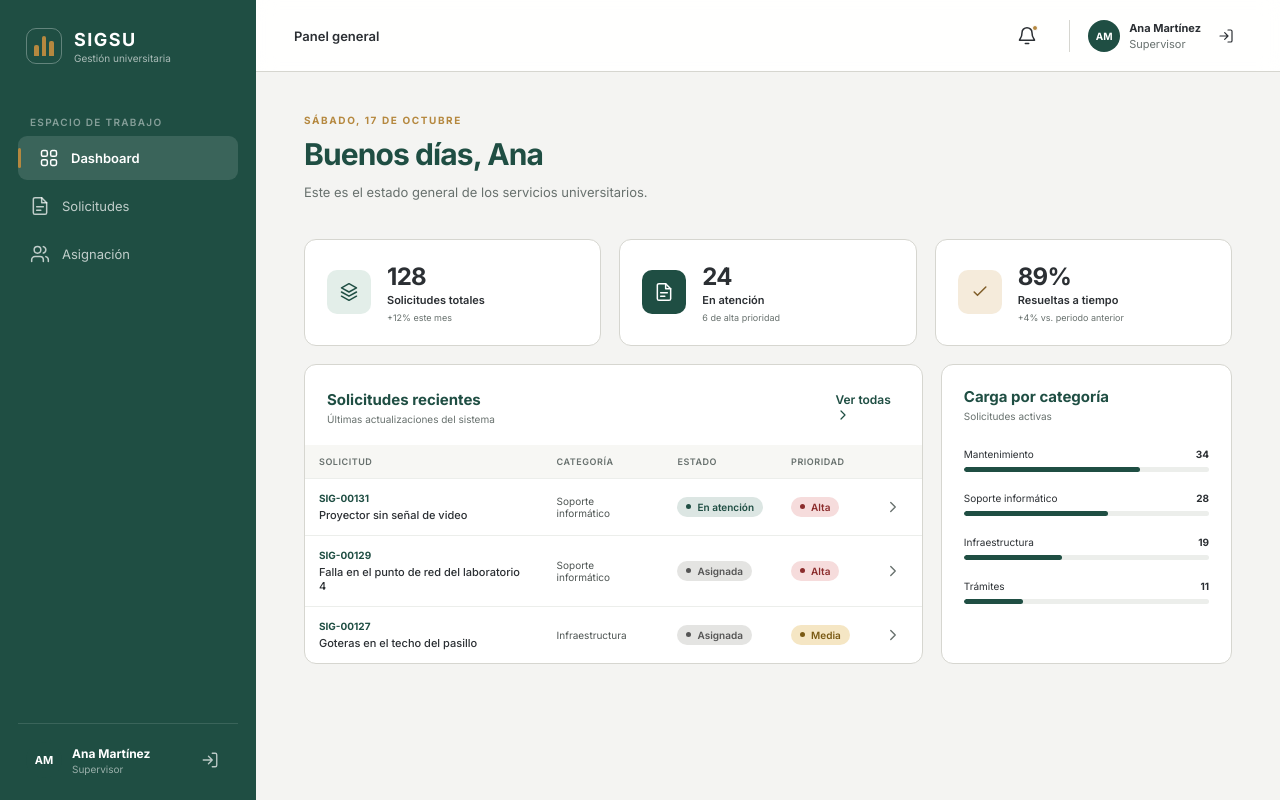
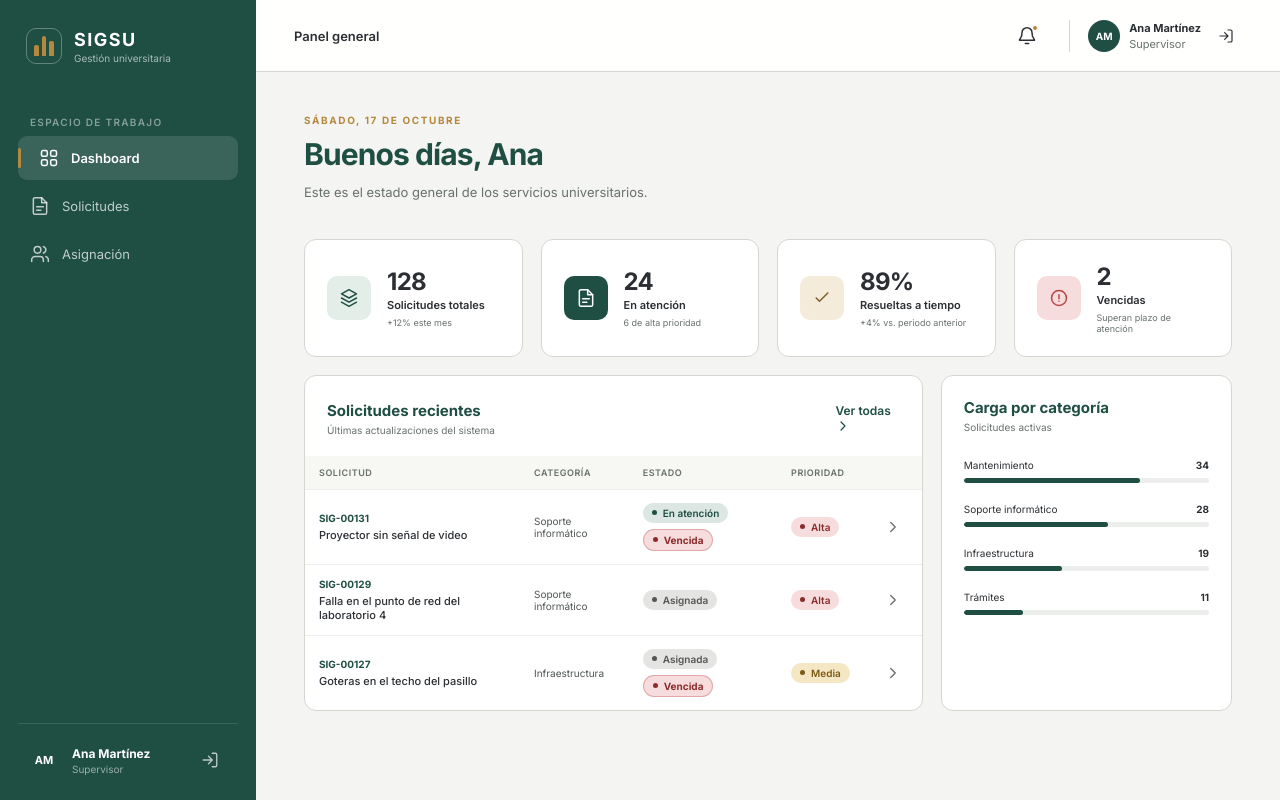
Before and after one commit to JudithVCQ/SIGSU-frontend, a React (Vite) app: page /login in a window 1280 px wide. Both pictures are taken after a click on the button "Supervisor". Built offline with nearby package versions, Linux system fonts and the light colour scheme.

Commit message:
feat(RF-034): indicador de solicitudes vencidas en supervisión

```diff
--- a/src/components/RequestTable.jsx
+++ b/src/components/RequestTable.jsx
@@ -1,8 +1,9 @@
 import Badge from './Badge';
 import Button from './Button';
 import Icon from './Icon';
+import { esVencida } from '../config/vigencia';
 
-export default function RequestTable({ requests = [], compact = false, onOpen }) {
+export default function RequestTable({ requests = [], compact = false, onOpen, mostrarVencidas = false }) {
   const data = compact ? requests.slice(0, 3) : requests;
 
   const getInitials = (name) => {
@@ -53,7 +54,10 @@ export default function RequestTable({ requests = [], compact = false, onOpen })
                   </td>
                   <td>{category}</td>
                   <td>
-                    <Badge texto={status} />
+                    <div style={{ display: 'inline-flex', alignItems: 'center', gap: '6px', flexWrap: 'wrap' }}>
+                      <Badge texto={status} />
+                      {mostrarVencidas && esVencida(r) && <Badge texto="Vencida" />}
+                    </div>
                   </td>
                   <td>
                     <Badge texto={priority} />
@@ -99,7 +103,10 @@ export default function RequestTable({ requests = [], compact = false, onOpen })
                   <strong>{code}</strong>
                   {date && <span>{date}</span>}
                 </div>
-                <Badge texto={status} />
+                <div style={{ display: 'flex', alignItems: 'center', gap: '6px', flexWrap: 'wrap', justifyContent: 'flex-end' }}>
+                  <Badge texto={status} />
+                  {mostrarVencidas && esVencida(r) && <Badge texto="Vencida" />}
+                </div>
               </div>
               <h3>{title}</h3>
               <div className="request-meta">
--- a/src/config/vigencia.js
+++ b/src/config/vigencia.js
@@ -44,7 +44,7 @@ export function calcularFechaLimite(solicitud) {
  * Criterio: estado distinto de 'Resuelta' y 'Cerrada' Y ahora > fechaLimite.
  * "Vencida" no es un estado nuevo, sino un indicador derivado.
  */
-export function esVencida(solicitud, ahora = new Date()) {
+export function esVencida(solicitud, ahora) {
   if (!solicitud) return false;
   if (solicitud.estado === 'Resuelta' || solicitud.estado === 'Cerrada') {
     return false;
@@ -53,7 +53,8 @@ export function esVencida(solicitud, ahora = new Date()) {
   const limite = calcularFechaLimite(solicitud);
   if (!limite) return false;
 
-  return ahora.getTime() > limite.getTime();
+  const fechaReferencia = ahora instanceof Date ? ahora : new Date();
+  return fechaReferencia.getTime() > limite.getTime();
 }
 
 /**
--- a/src/dashboard/SupervisorDashboard.jsx
+++ b/src/dashboard/SupervisorDashboard.jsx
@@ -5,6 +5,7 @@ import {
   SUPERVISOR_KPIS,
   CARGA_POR_CATEGORIA,
 } from '../mocks/solicitudes';
+import { esVencida } from '../config/vigencia';
 import PageHead from '../components/PageHead';
 import Button from '../components/Button';
 import KpiCard from '../components/KpiCard';
@@ -16,6 +17,7 @@ export default function SupervisorDashboard() {
   const navigate = useNavigate();
   const { user } = useAuth();
   const items = getSolicitudesMock();
+  const vencidasCount = items.filter((s) => esVencida(s)).length;
 
   const firstName = user?.nombre ? user.nombre.split(' ')[0] : 'Ana';
 
@@ -45,6 +47,13 @@ export default function SupervisorDashboard() {
           change="+4% vs. periodo anterior"
           tone="gold"
         />
+        <KpiCard
+          number={String(vencidasCount)}
+          label="Vencidas"
+          change="Superan plazo de atención"
+          tone="danger"
+          icon="alert"
+        />
       </div>
 
       <div className="dashboard-grid">
@@ -63,6 +72,7 @@ export default function SupervisorDashboard() {
           </div>
           <RequestTable
             compact
+            mostrarVencidas
             requests={items}
             onOpen={(code) => navigate(`/solicitudes/${code}`)}
           />
--- a/src/solicitudes/BandejaSolicitudes.jsx
+++ b/src/solicitudes/BandejaSolicitudes.jsx
@@ -2,6 +2,7 @@ import { useState } from 'react';
 import { useNavigate } from 'react-router-dom';
 import { ESTADOS, CATEGORIAS, PRIORIDADES } from '../config/constants';
 import { getSolicitudesMock } from '../mocks/solicitudes';
+import { esVencida } from '../config/vigencia';
 import PageHead from '../components/PageHead';
 import Button from '../components/Button';
 import FormSelect from '../components/FormSelect';
@@ -17,14 +18,16 @@ export default function BandejaSolicitudes() {
   const [estadoFilter, setEstadoFilter] = useState('');
   const [categoriaFilter, setCategoriaFilter] = useState('');
   const [prioridadFilter, setPrioridadFilter] = useState('');
+  const [soloVencidas, setSoloVencidas] = useState(false);
 
   const filtered = items.filter((r) => {
     const matchesEstado = !estadoFilter || r.estado === estadoFilter;
     const matchesCategoria = !categoriaFilter || r.categoria === categoriaFilter;
     const matchesPrioridad = !prioridadFilter || r.prioridad === prioridadFilter;
+    const matchesVencida = !soloVencidas || esVencida(r);
     const searchTarget = `${r.codigo} ${r.titulo} ${r.categoria} ${r.descripcion || ''}`.toLowerCase();
     const matchesQuery = !query.trim() || searchTarget.includes(query.trim().toLowerCase());
-    return matchesEstado && matchesCategoria && matchesPrioridad && matchesQuery;
+    return matchesEstado && matchesCategoria && matchesPrioridad && matchesVencida && matchesQuery;
   });
 
   return (
@@ -35,7 +38,7 @@ export default function BandejaSolicitudes() {
       />
 
       <section className="panel table-panel">
-        <div className="filters">
+        <div className="filters filters-supervisor">
           <label className="search-field">
             <Icon name="search" size={18} />
             <input
@@ -65,6 +68,14 @@ export default function BandejaSolicitudes() {
             options={PRIORIDADES}
             placeholder="Todas"
           />
+          <label className={`filter-vencidas ${soloVencidas ? 'active' : ''}`}>
+            <input
+              type="checkbox"
+              checked={soloVencidas}
+              onChange={(e) => setSoloVencidas(e.target.checked)}
+            />
+            <span>Solo vencidas</span>
+          </label>
         </div>
 
         <div className="results-label">
@@ -73,6 +84,7 @@ export default function BandejaSolicitudes() {
         </div>
 
         <RequestTable
+          mostrarVencidas
           requests={filtered}
           onOpen={(code) => navigate(`/solicitudes/${code}`)}
         />
--- a/src/solicitudes/DetalleSolicitud.jsx
+++ b/src/solicitudes/DetalleSolicitud.jsx
@@ -6,6 +6,7 @@ import { getSolicitudByCodigo, ESTADO_NIVEL } from '../mocks/solicitudes';
 import Badge from '../components/Badge';
 import Button from '../components/Button';
 import Icon from '../components/Icon';
+import { esVencida, calcularFechaLimite, formatearFechaVisual } from '../config/vigencia';
 import './solicitudes.css';
 
 export default function DetalleSolicitud() {
@@ -16,6 +17,9 @@ export default function DetalleSolicitud() {
   const solicitud = getSolicitudByCodigo(id);
   const level = ESTADO_NIVEL[solicitud.estado] ?? 0;
   const tieneResponsable = solicitud.responsable && solicitud.responsable !== 'Sin asignar';
+  const isSupervisor = user?.rol === ROLES.SUPERVISOR;
+  const vencida = esVencida(solicitud);
+  const fechaLimite = calcularFechaLimite(solicitud);
 
   const [comentarios, setComentarios] = useState(
     solicitud.comentarios && solicitud.comentarios.length > 0
@@ -128,6 +132,7 @@ export default function DetalleSolicitud() {
             <span className="code">{solicitud.codigo}</span>
             <Badge texto={solicitud.estado} />
             <Badge texto={solicitud.prioridad} />
+            {isSupervisor && vencida && <Badge texto="Vencida" />}
           </div>
           <h1>{solicitud.titulo}</h1>
           <p>Registrada el {solicitud.fecha} a las 09:42</p>
@@ -160,13 +165,33 @@ export default function DetalleSolicitud() {
               </div>
               <div>
                 <small>Estado</small>
-                <Badge texto={solicitud.estado} />
+                <div style={{ display: 'inline-flex', alignItems: 'center', gap: '6px', flexWrap: 'wrap' }}>
+                  <Badge texto={solicitud.estado} />
+                  {isSupervisor && vencida && <Badge texto="Vencida" />}
+                </div>
               </div>
               <div>
                 <small>Prioridad</small>
                 <Badge texto={solicitud.prioridad} />
               </div>
+              {isSupervisor && vencida && (
+                <div>
+                  <small>Fecha límite</small>
+                  <span style={{ color: 'var(--peligro)', fontWeight: 600 }}>
+                    {formatearFechaVisual(fechaLimite)}
+                  </span>
+                </div>
+              )}
             </div>
+            {isSupervisor && vencida && (
+              <div className="vencida-alert-banner">
+                <Icon name="alert" size={18} />
+                <div>
+                  <strong>Solicitud fuera de plazo</strong>
+                  <span>Esta solicitud superó la fecha límite de atención ({formatearFechaVisual(fechaLimite)}).</span>
+                </div>
+              </div>
+            )}
             <div className="description">
               <small>Descripción</small>
               <p>{solicitud.descripcion}</p>
@@ -264,7 +289,15 @@ export default function DetalleSolicitud() {
           {/* Estado actual & barra de progreso */}
           <section className="panel status-panel">
             <div className="card-label">ESTADO ACTUAL</div>
-            <Badge texto={solicitud.estado} />
+            <div style={{ display: 'inline-flex', alignItems: 'center', gap: '6px', flexWrap: 'wrap', marginBottom: '8px' }}>
+              <Badge texto={solicitud.estado} />
+              {isSupervisor && vencida && <Badge texto="Vencida" />}
+            </div>
+            {isSupervisor && vencida && (
+              <p style={{ color: 'var(--peligro)', fontSize: '12px', fontWeight: 600, margin: '0 0 8px 0' }}>
+                Fecha límite superada: {formatearFechaVisual(fechaLimite)}
+              </p>
+            )}
             <p>{textosEstado[Math.min(level, 4)]}</p>
 
             <div className="progress">
--- a/src/styles/global.css
+++ b/src/styles/global.css
@@ -543,9 +543,15 @@ h2, h3 {
 }
 
 .badge-alta,
-.badge-high {
+.badge-high,
+.badge-vencida {
   background: var(--peligro-fondo);
   color: #8B2C2C;
+}
+
+.badge-vencida {
+  border: 1px solid rgba(185, 69, 69, 0.35);
+  font-weight: 700;
 }
 
 /* ───────── Formularios ───────── */
@@ -825,7 +831,7 @@ h2, h3 {
 /* ───────── Tarjetas KPI ───────── */
 .kpi-grid {
   display: grid;
-  grid-template-columns: repeat(3, 1fr);
+  grid-template-columns: repeat(auto-fit, minmax(210px, 1fr));
   gap: 18px;
 }
 
@@ -858,6 +864,11 @@ h2, h3 {
 .kpi-icon.dark {
   color: #fff;
   background: var(--verde);
+}
+
+.kpi-icon.danger {
+  color: var(--peligro);
+  background: var(--peligro-fondo);
 }
 
 .kpi-number {
@@ -1012,6 +1023,65 @@ td:first-child {
 
 .filters-3 {
   grid-template-columns: 1.6fr 0.7fr 0.7fr;
+}
+
+.filters-supervisor {
+  grid-template-columns: 1.4fr repeat(3, 0.7fr) auto;
+}
+
+.filter-vencidas {
+  display: inline-flex;
+  align-items: center;
+  gap: 8px;
+  height: 42px;
+  padding: 0 14px;
+  border: 1px solid #ccd1ce;
+  border-radius: 8px;
+  background: #fff;
+  font-size: 13px;
+  color: var(--texto);
+  cursor: pointer;
+  white-space: nowrap;
+  user-select: none;
+  transition: border-color 0.15s, background-color 0.15s, color 0.15s;
+}
+
+.filter-vencidas:hover {
+  border-color: #9aa19d;
+}
+
+.filter-vencidas input[type="checkbox"] {
+  accent-color: var(--peligro);
+  width: 16px;
+  height: 16px;
+  margin: 0;
+  cursor: pointer;
+}
+
+.filter-vencidas.active {
+  border-color: var(--peligro);
+  background: var(--peligro-fondo);
+  color: #8B2C2C;
+  font-weight: 600;
+}
+
+.vencida-alert-banner {
+  display: flex;
+  align-items: center;
+  gap: 12px;
+  padding: 12px 16px;
+  margin-top: 14px;
+  border-radius: var(--radius-sm);
+  background: var(--peligro-fondo);
+  border: 1px solid rgba(185, 69, 69, 0.3);
+  color: #8B2C2C;
+  font-size: 13px;
+}
+
+.vencida-alert-banner strong {
+  display: block;
+  font-size: 13px;
+  margin-bottom: 2px;
 }
 
 .search-field {
@@ -1217,7 +1287,8 @@ td:first-child {
     padding: 14px;
   }
 
-  .filters-3 {
+  .filters-3,
+  .filters-supervisor {
     grid-template-columns: 1fr;
   }
 
```
